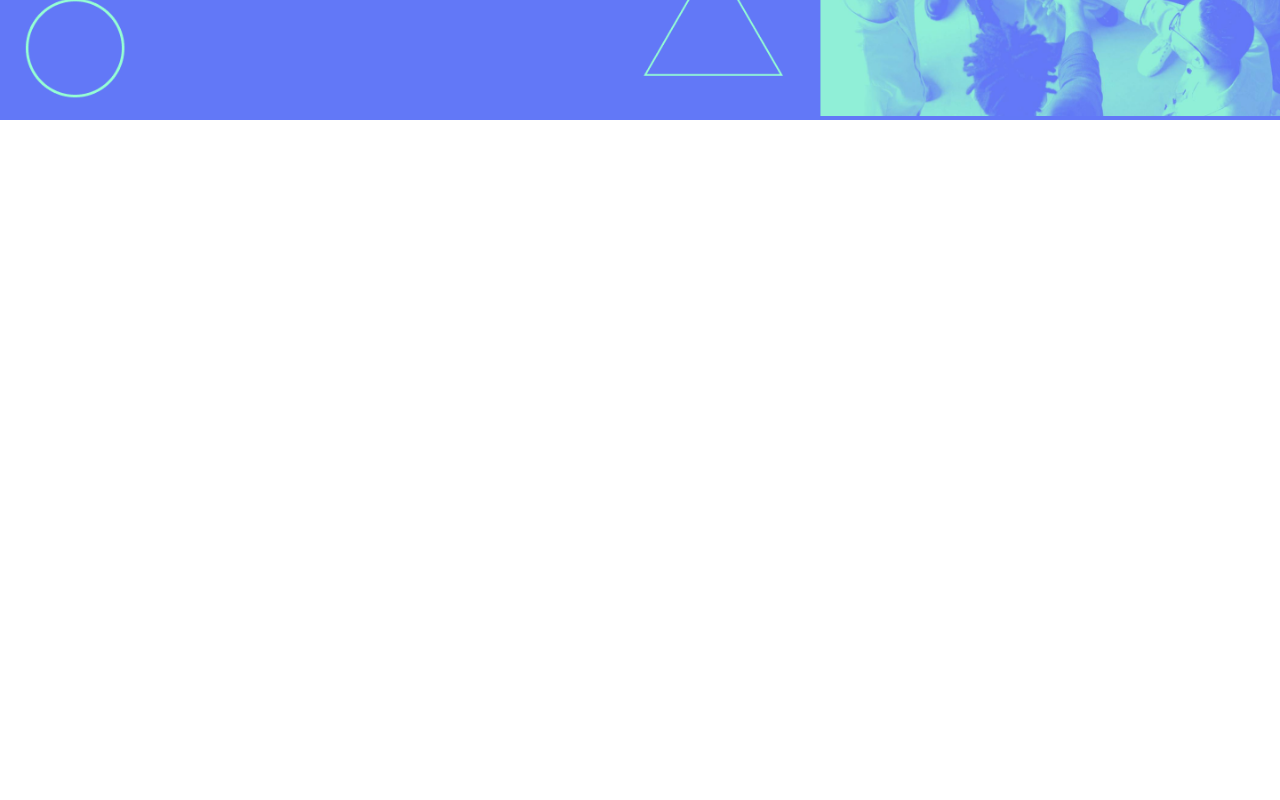
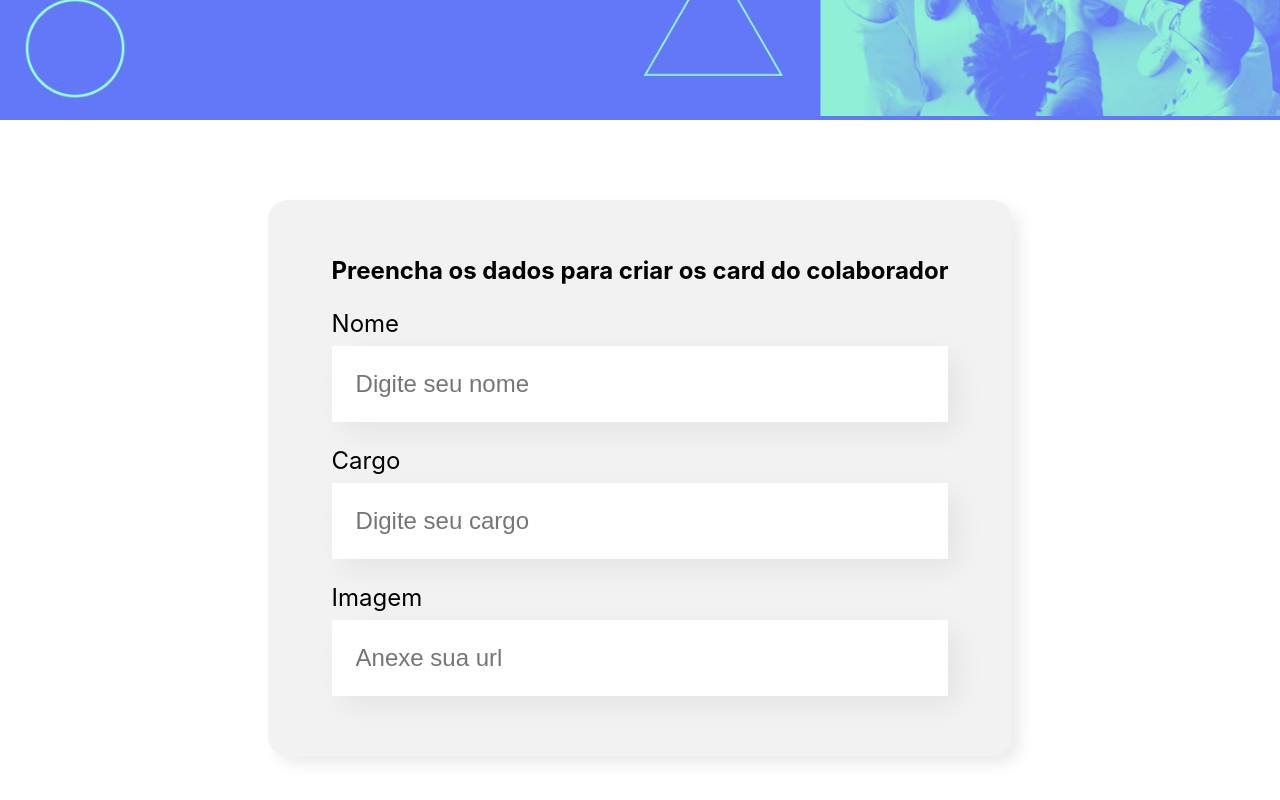
Before and after one commit to anajudith/organo, a JavaScript app: page / in a window 1280 px wide. Shown: the part 378-1178 px from the top of the page. Before the commit the page ends 800 px from the top, so only its background shows below. Built offline with nearby package versions, Linux system fonts and the light colour scheme; the HTML template or start-up script is replaced by a standard one.

Commit message:
Criando componente card

```diff
--- a/src/App.js
+++ b/src/App.js
@@ -1,9 +1,11 @@
-import Banner from './componentes/Banner/Banner';
+import Banner from './componentes/Banner';
+import Formulario from './componentes/Formulario';
 
 function App() {
   return (
     <div className="App">
       <Banner />
+      <Formulario />
     </div>
   );
 }
--- /dev/null
+++ b/src/componentes/CampoTexto/CampoTexto.css
@@ -0,0 +1,19 @@
+.campo-texto {
+    margin: 24px 0;
+}
+
+.campo-texto label {
+    display: block;
+    margin-bottom: 8px;
+    font-size: 24px;
+}
+
+.campo-texto input {
+    background-color: #FFF;
+    box-shadow: 10px 10px 30px rgba(0, 0, 0, 0.06);
+    width: 100%;
+    border: none;
+    font-size: 24px;
+    padding: 24px;
+    box-sizing: border-box;
+}
--- /dev/null
+++ b/src/componentes/CampoTexto/index.js
@@ -0,0 +1,11 @@
+import './CampoTexto.css'
+const CampoTexto = ({label, placeholder}) => {
+    return (
+        <div className="campo-texto">
+            <label>{label}</label>
+            <input placeholder={placeholder}/>
+        </div>
+    )
+}
+
+export default CampoTexto
--- /dev/null
+++ b/src/componentes/Formulario/Formulario.css
@@ -0,0 +1,13 @@
+.formulario{
+    display: flex;
+    justify-content: center;
+    margin: 80px 0;
+}
+
+.formulario form{
+    max-width: 80%;
+    background-color: #F2F2F2;
+    border-radius: 20px;
+    padding: 36px 64px;
+    box-shadow: 8px 8px 16px rgba(0, 0, 0, 0.08);
+}
--- /dev/null
+++ b/src/componentes/Formulario/index.js
@@ -0,0 +1,17 @@
+import CampoTexto from "../CampoTexto";
+import "./Formulario.css";
+
+const Formulario = () => {
+  return (
+    <section className="formulario">
+    <form>
+        <h2>Preencha os dados para criar os card do colaborador</h2>
+      <CampoTexto label="Nome" placeholder="Digite seu nome" />
+      <CampoTexto label="Cargo" placeholder="Digite seu cargo" />
+      <CampoTexto label="Imagem" placeholder="Anexe sua url" />
+    </form>
+  </section>
+  )
+};
+
+export default Formulario;
```
Also changed, not shown: src/componentes/Banner/index.js (renamed from src/componentes/Banner/Banner.js).
